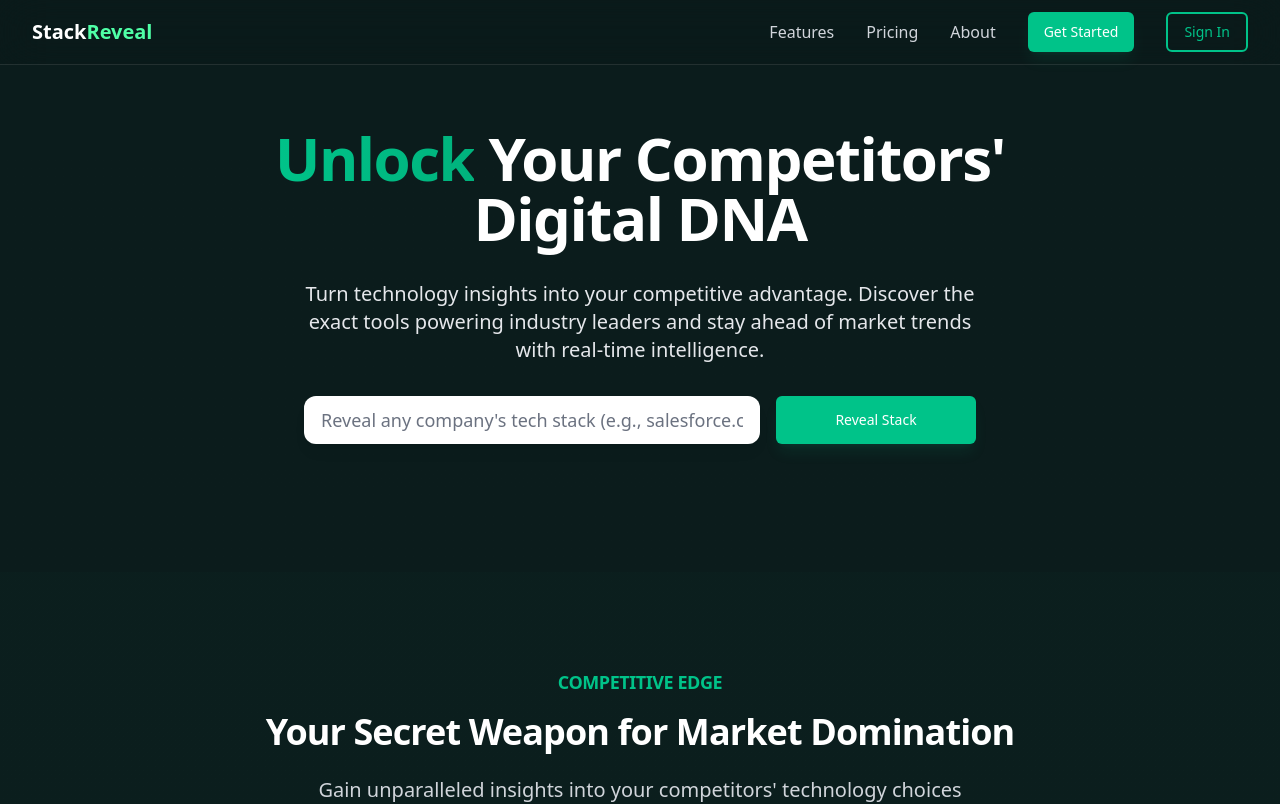
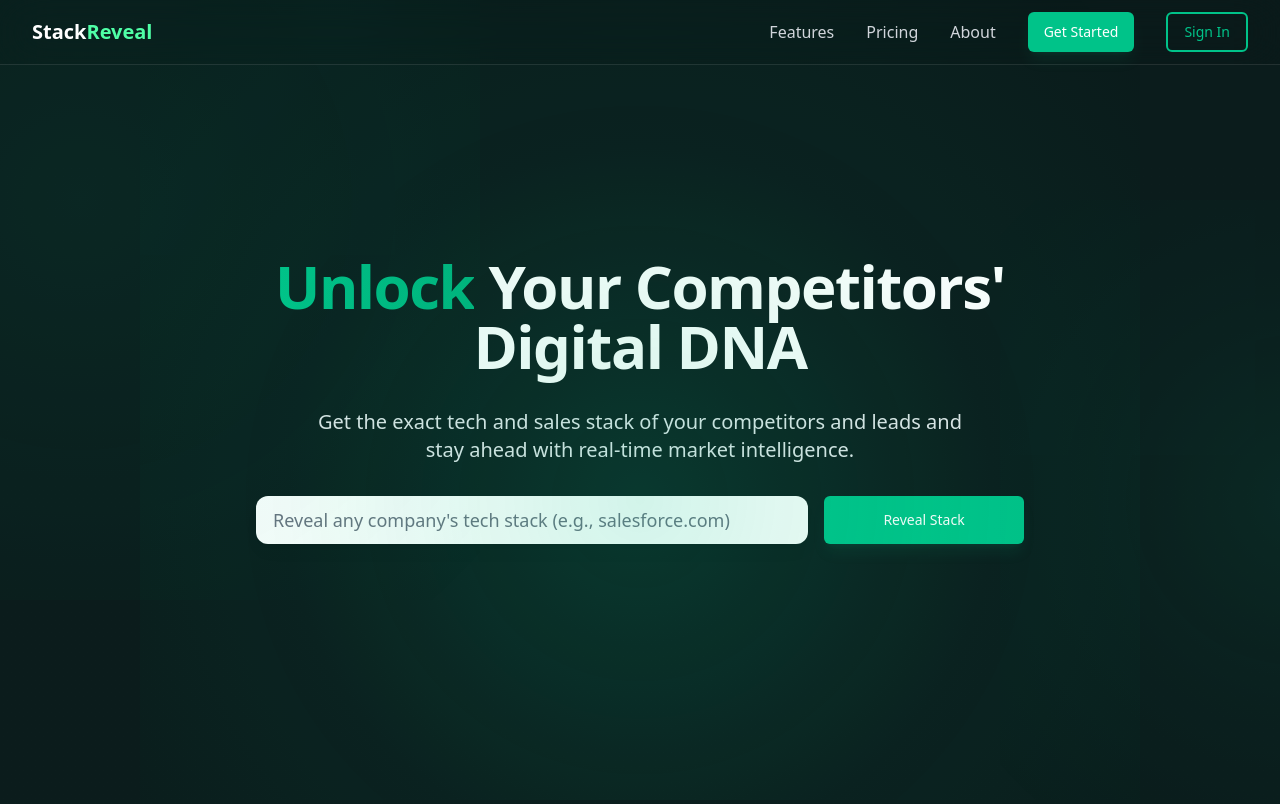
Before and after one commit to hashcode-in/stack-reveal, a Next.js app: page / in a window 1280 px wide. Shown: the top 804 px of the page. Built offline with nearby package versions, Linux system fonts and the light colour scheme.

Commit message:
radial hero fix

```diff
--- a/src/app/globals.css
+++ b/src/app/globals.css
@@ -45,6 +45,34 @@
 }
 
 @layer components {
+  /* Hero Section Gradients */
+  .hero-gradient {
+    @apply absolute inset-0 pointer-events-none;
+  }
+
+  .hero-gradient-primary {
+    animation: pulse 8s ease-in-out infinite;
+  }
+
+  .hero-gradient-secondary {
+    animation: pulse 8s ease-in-out infinite 1s;
+  }
+
+  .hero-gradient-tertiary {
+    animation: pulse 8s ease-in-out infinite 2s;
+  }
+
+  @keyframes pulse {
+    0%, 100% {
+      opacity: 0.3;
+      transform: scale(1) translate(0);
+    }
+    50% {
+      opacity: 0.4;
+      transform: scale(1.1) translate(-2%, -2%);
+    }
+  }
+
   /* Navigation */
   .glass-nav {
     @apply fixed top-0 left-0 right-0 z-50 bg-black/5 backdrop-blur-xl border-b border-white/10;
--- a/src/app/page.tsx
+++ b/src/app/page.tsx
@@ -15,18 +15,16 @@ export default function Home() {
 
       {/* Hero Section */}
       <section className="relative pt-32 pb-24 px-4 md:px-6 lg:px-8 max-w-7xl mx-auto container relative z-10 mt-header py-[5vh] md:py-[16vh]">
-        <div className="text-center space-y-8 max-w-3xl mx-auto">
+        <div className="text-center space-y-8 max-w-3xl mx-auto md:py-[16vh]">
           <h1 className="text-4xl md:text-5xl lg:text-6xl font-bold tracking-tight">
             <span className="text-gradient">Unlock</span> Your Competitors&apos;
             <br />
             Digital DNA
           </h1>
           <p className="text-lg md:text-xl text-gray-200 max-w-2xl mx-auto">
-            Turn technology insights into your competitive advantage.
-            Discover the exact tools powering industry leaders and stay ahead
-            of market trends with real-time intelligence.
+          Get the exact tech and sales stack of your competitors and leads and stay ahead with real-time market intelligence.
           </p>
-          <div className="flex flex-col sm:flex-row gap-4 max-w-2xl mx-auto">
+          <div className="flex flex-col sm:flex-row gap-4 max-w-3xl mx-auto">
             <div className="flex-1">
               <Input
                 className="hero-input w-full"
@@ -36,6 +34,17 @@ export default function Home() {
             <Button className="gradient-button min-w-[200px] h-12">
               Reveal Stack
             </Button>
+          </div>
+        </div>
+        <div className="hero-gradient">
+          <div className="absolute top-0 left-1/2 -translate-x-1/2 w-[1000px] h-[1000px]">
+            <div className="hero-gradient-primary absolute inset-0 bg-gradient-radial from-[#00C389]/20 via-[#00C389]/5 to-transparent" />
+          </div>
+          <div className="absolute -top-1/4 -left-1/4 w-[800px] h-[800px]">
+            <div className="hero-gradient-secondary absolute inset-0 bg-gradient-radial from-[#00C389]/10 via-[#00C389]/5 to-transparent" />
+          </div>
+          <div className="absolute top-1/4 -right-1/4 w-[600px] h-[600px]">
+            <div className="hero-gradient-tertiary absolute inset-0 bg-gradient-radial from-[#00C389]/15 via-[#00C389]/5 to-transparent" />
           </div>
         </div>
       </section>
```
